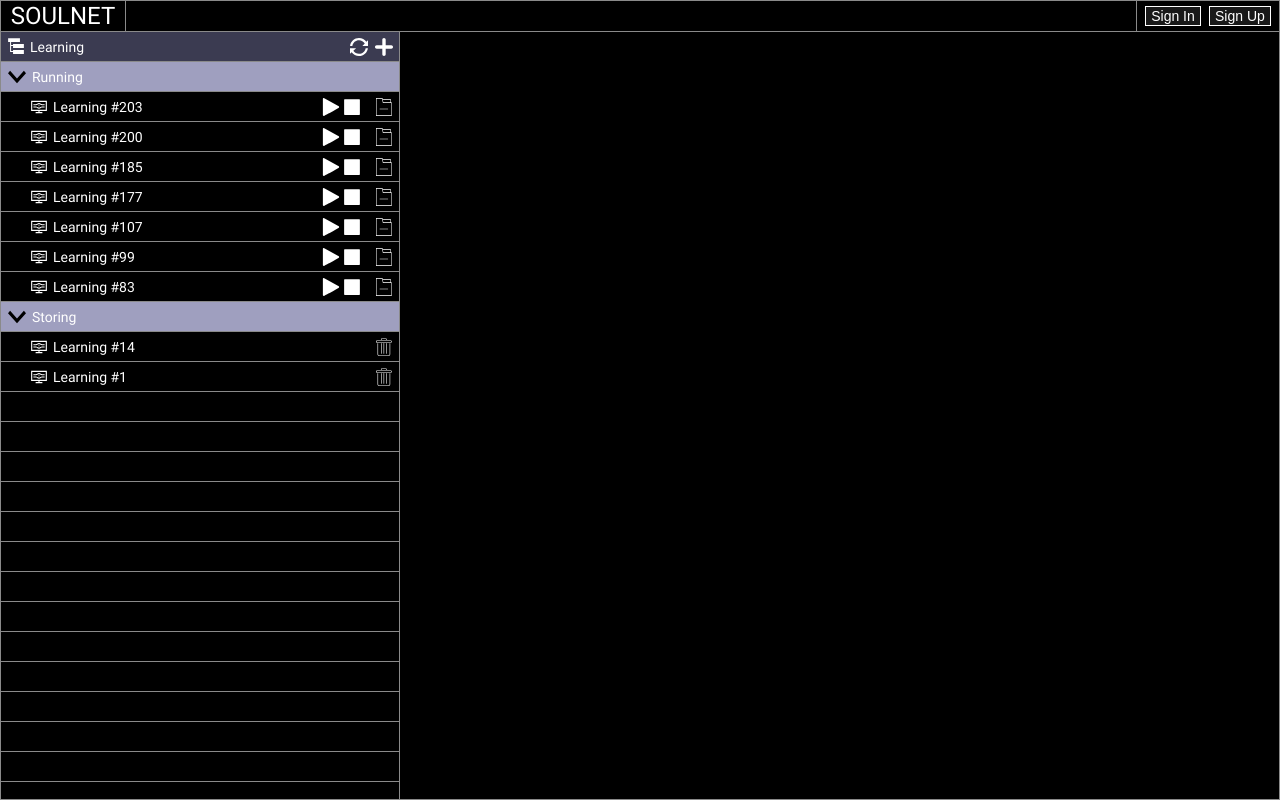
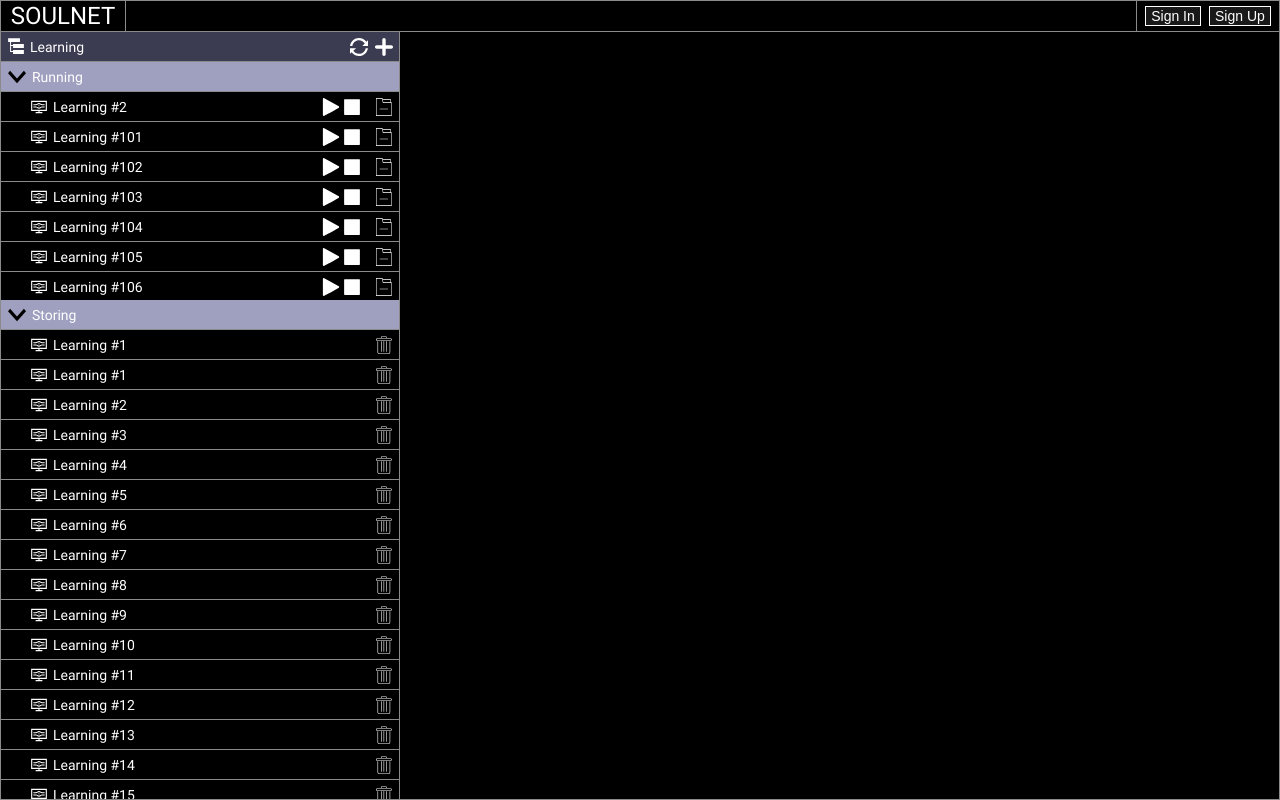
Before and after one commit to bigsoul/soulnet, a React (Create React App) app in the folder frontend/: page /learning in a window 1280 px wide. Built offline with nearby package versions, Linux system fonts and the light colour scheme; no server answers.

Commit message:
Add dual scroll in learning tree

```diff
--- /dev/null
+++ b/frontend/src/classes/actions/ILearningAction.ts
@@ -0,0 +1,9 @@
+export const LEARNING_ADD = "LEARNING/ADD";
+
+export interface ILearningAddAction {
+	type: typeof LEARNING_ADD;
+}
+
+export type TLearningAction = ILearningAddAction;
+
+export default TLearningAction;
--- a/frontend/src/classes/actions/IUserAction.ts
+++ b/frontend/src/classes/actions/IUserAction.ts
@@ -1,10 +1,10 @@
 export const USER_LOCAL_STORAGE_LOAD = "USER/LOCAL-STORAGE-LOAD";
 export const USER_ENVIROMENT_LOAD = "USER/ENVIROMENT-LOAD";
-export const USER_SIGNIN = "USER/USER-SIGNIN";
-export const USER_SIGNUP = "USER/USER-SIGNUP";
-export const USER_SIGN_SUCCESS = "USER/USER-SIGN-SUCCESS";
-export const USER_SIGN_FIELD = "USER/USER-SIGN-FIELD";
-export const USER_SIGNOUT = "USER/USER-SIGNOUT";
+export const USER_SIGNIN = "USER/SIGNIN";
+export const USER_SIGNUP = "USER/SIGNUP";
+export const USER_SIGN_SUCCESS = "USER/SIGN-SUCCESS";
+export const USER_SIGN_FIELD = "USER/SIGN-FIELD";
+export const USER_SIGNOUT = "USER/SIGNOUT";
 
 export interface IUserLocalStorageLoadAction {
 	type: typeof USER_LOCAL_STORAGE_LOAD;
--- a/frontend/src/classes/reducers/index.ts
+++ b/frontend/src/classes/reducers/index.ts
@@ -2,12 +2,14 @@ import { combineReducers } from "redux";
 import { reducer as formReducer } from "redux-form";
 
 import userReducer from "./userReduser";
+import learningReducer from "./learningReducer";
 import routerReducer from "./routerReducer";
 
 const createRootReducer = () =>
 	combineReducers({
 		user: userReducer,
 		router: routerReducer,
+		learning: learningReducer,
 		form: formReducer,
 	});
 
--- /dev/null
+++ b/frontend/src/classes/reducers/learningReducer.ts
@@ -0,0 +1,68 @@
+import ELearningState from "../../enums/ELearningState";
+import ILearning from "../../interfaces/ILearning";
+import TLearningAction, * as ACT from "../actions/ILearningAction";
+
+type ReduserType = { list: ILearning[] };
+
+const preloadedState: ReduserType = {
+	list: [
+		{
+			id: "1",
+			name: "Learning #1",
+			state: ELearningState.config,
+			isArchive: false,
+			iterationCount: 1000,
+			iterationCurrent: 200,
+			inputNeuronsCount: 50,
+			deepLayersCount: 20,
+			datasetLearning: {
+				id: "1",
+				name: "Dataset #1",
+			},
+		},
+		{
+			id: "2",
+			name: "Learning #2",
+			state: ELearningState.config,
+			isArchive: true,
+			iterationCount: 800,
+			iterationCurrent: 500,
+			inputNeuronsCount: 30,
+			deepLayersCount: 80,
+			datasetLearning: {
+				id: "2",
+				name: "Dataset #2",
+			},
+		},
+	],
+};
+
+for (let i = 0; i < 40; i++) {
+	preloadedState.list.push({
+		...preloadedState.list[0],
+		isArchive: false,
+		id: String(i + 1),
+		name: "Learning #" + String(i + 1),
+	});
+	preloadedState.list.push({
+		...preloadedState.list[0],
+		isArchive: true,
+		id: String(i + 101),
+		name: "Learning #" + String(i + 101),
+	});
+}
+
+const userReducer = (
+	curState: ReduserType = preloadedState,
+	action: TLearningAction
+): ReduserType => {
+	switch (action.type) {
+		case ACT.LEARNING_ADD: {
+			return curState;
+		}
+		default:
+			return curState;
+	}
+};
+
+export default userReducer;
--- a/frontend/src/components/Content/ContentLearning.tsx
+++ b/frontend/src/components/Content/ContentLearning.tsx
@@ -1,4 +1,5 @@
 import styled from "styled-components";
+import { connect } from "react-redux";
 
 import Content from "../Content";
 import Tree from "../Tree/Tree";
@@ -17,6 +18,9 @@ import treeRefresh from "./../../assets/svg/tree-refresh.svg";
 import treeAdd from "./../../assets/svg/tree-add.svg";
 import treeFolder from "./../../assets/svg/tree-folder.svg";
 import treeDelete from "./../../assets/svg/tree-delete.svg";
+import IStore from "../../interfaces/IStore";
+
+import ILearning from "../../interfaces/ILearning";
 
 const ButtonStyled = styled(Button)`
 	margin-right: 5px;
@@ -26,7 +30,31 @@ const SvgIconStyled = styled(SvgIcon)`
 	margin-right: 5px;
 `;
 
-const ContentLearning = () => (
+const RunningContainer = styled.div`
+	height: calc(35% - 30px - 30px);
+	overflow-y: scroll;
+	&::-webkit-scrollbar {
+		width: 0px;
+	}
+	scrollbar-width: none;
+`;
+
+const StoringContainer = styled.div`
+	height: calc(65% - 30px);
+	overflow-y: scroll;
+	&::-webkit-scrollbar {
+		width: 0px;
+	}
+	scrollbar-width: none;
+`;
+
+interface IContentLearningState {
+	list: ILearning[];
+}
+
+const ContentLearning = (props: IContentLearningState) => {
+	const { list } = props;
+	return (
 		<Content>
 			<Tree>
 				<TreeHeader svgPath={treeTree}>
@@ -42,76 +70,26 @@ const ContentLearning = () => (
 						Running
 					</TreeColumn>
 				</TreeBranch>
+				<RunningContainer>
+					{list.map((item) => {
+						if (!item.isArchive) return false;
+						return (
 							<TreeItem level={1}>
 								<TreeColumn>
 									<SvgIconStyled path={entityLearning} />
-					Learning #203
+									{item.name}
 								</TreeColumn>
 								<TreeColumn align="right">
 									<Player />
 								</TreeColumn>
-				<ButtonStyled template="icon" svgPath={treeFolder} />
+								<ButtonStyled
+									template="icon"
+									svgPath={treeFolder}
+								/>
 							</TreeItem>
-			<TreeItem level={1}>
-				<TreeColumn>
-					<SvgIconStyled path={entityLearning} />
-					Learning #200
-				</TreeColumn>
-				<TreeColumn align="right">
-					<Player />
-				</TreeColumn>
-				<ButtonStyled template="icon" svgPath={treeFolder} />
-			</TreeItem>
-			<TreeItem level={1}>
-				<TreeColumn>
-					<SvgIconStyled path={entityLearning} />
-					Learning #185
-				</TreeColumn>
-				<TreeColumn align="right">
-					<Player />
-				</TreeColumn>
-				<ButtonStyled template="icon" svgPath={treeFolder} />
-			</TreeItem>
-			<TreeItem level={1}>
-				<TreeColumn>
-					<SvgIconStyled path={entityLearning} />
-					Learning #177
-				</TreeColumn>
-				<TreeColumn align="right">
-					<Player />
-				</TreeColumn>
-				<ButtonStyled template="icon" svgPath={treeFolder} />
-			</TreeItem>
-			<TreeItem level={1}>
-				<TreeColumn>
-					<SvgIconStyled path={entityLearning} />
-					Learning #107
-				</TreeColumn>
-				<TreeColumn align="right">
-					<Player />
-				</TreeColumn>
-				<ButtonStyled template="icon" svgPath={treeFolder} />
-			</TreeItem>
-			<TreeItem level={1}>
-				<TreeColumn>
-					<SvgIconStyled path={entityLearning} />
-					Learning #99
-				</TreeColumn>
-				<TreeColumn align="right">
-					<Player />
-				</TreeColumn>
-				<ButtonStyled template="icon" svgPath={treeFolder} />
-			</TreeItem>
-			<TreeItem level={1}>
-				<TreeColumn>
-					<SvgIconStyled path={entityLearning} />
-					Learning #83
-				</TreeColumn>
-				<TreeColumn align="right">
-					<Player />
-				</TreeColumn>
-				<ButtonStyled template="icon" svgPath={treeFolder} />
-			</TreeItem>
+						);
+					})}
+				</RunningContainer>
 				<TreeBranch>
 					<TreeColumn>
 						<ButtonStyled template="icon" svgPath={treeExpand} />
@@ -119,66 +97,35 @@ const ContentLearning = () => (
 					</TreeColumn>
 					<TreeColumn />
 				</TreeBranch>
+				<StoringContainer>
+					{list.map((item) => {
+						if (item.isArchive) return false;
+						return (
 							<TreeItem level={1}>
 								<TreeColumn>
 									<SvgIconStyled path={entityLearning} />
-					Learning #14
+									{item.name}
 								</TreeColumn>
 								<TreeColumn align="right">
-					<ButtonStyled template="icon" svgPath={treeDelete} />
+									<ButtonStyled
+										template="icon"
+										svgPath={treeDelete}
+									/>
 								</TreeColumn>
 							</TreeItem>
-			<TreeItem level={1}>
-				<TreeColumn>
-					<SvgIconStyled path={entityLearning} />
-					Learning #1
-				</TreeColumn>
-				<TreeColumn align="right">
-					<ButtonStyled template="icon" svgPath={treeDelete} />
-				</TreeColumn>
-			</TreeItem>
-			<TreeItem />
-			<TreeItem />
-			<TreeItem />
-			<TreeItem />
-			<TreeItem />
-			<TreeItem />
-			<TreeItem />
-			<TreeItem />
-			<TreeItem />
-			<TreeItem />
-			<TreeItem />
-			<TreeItem />
-			<TreeItem />
-			<TreeItem />
-			<TreeItem />
-			<TreeItem />
-			<TreeItem />
-			<TreeItem />
-			<TreeItem />
-			<TreeItem />
-			<TreeItem />
-			<TreeItem />
-			<TreeItem />
-			<TreeItem />
-			<TreeItem />
-			<TreeItem />
-			<TreeItem />
-			<TreeItem />
-			<TreeItem />
-			<TreeItem />
-			<TreeItem />
-			<TreeItem />
-			<TreeItem />
-			<TreeItem />
-			<TreeItem />
-			<TreeItem />
-			<TreeItem />
-			<TreeItem />
-			<TreeItem />
-			<TreeItem />
+						);
+					})}
+				</StoringContainer>
 			</Tree>
 		</Content>
 	);
+};
 
-export default ContentLearning;
+const mapStateToProps = (state: IStore): IContentLearningState => {
+	const { list } = state.learning;
+	return {
+		list: list,
+	};
+};
+
+export default connect(mapStateToProps)(ContentLearning);
--- a/frontend/src/components/Tree/Tree.tsx
+++ b/frontend/src/components/Tree/Tree.tsx
@@ -5,11 +5,7 @@ const TreeDiv = styled.div`
 	height: 100%;
 	border-right: 1px solid #8a8a8a;
 	font-size: 14px;
-	overflow-y: scroll;
-	&::-webkit-scrollbar {
-		width: 0px;
-	}
-	scrollbar-width: none;
+	//overflow-y: hidden;
 `;
 
 interface ITreeProps {
--- a/frontend/src/interfaces/IStore.ts
+++ b/frontend/src/interfaces/IStore.ts
@@ -1,9 +1,11 @@
 import { LocationChangeAction, RouterState } from "connected-react-router";
 import { FormStateMap } from "redux-form";
+import ILearning from "./ILearning";
 import IUser from "./IUser";
 
 interface IStore {
 	user: IUser;
+	learning: { list: ILearning[] };
 	router: RouterState<unknown> & LocationChangeAction<unknown>;
 	form: FormStateMap;
 }
```
Lines whose indentation alone changed are shown as unchanged.
